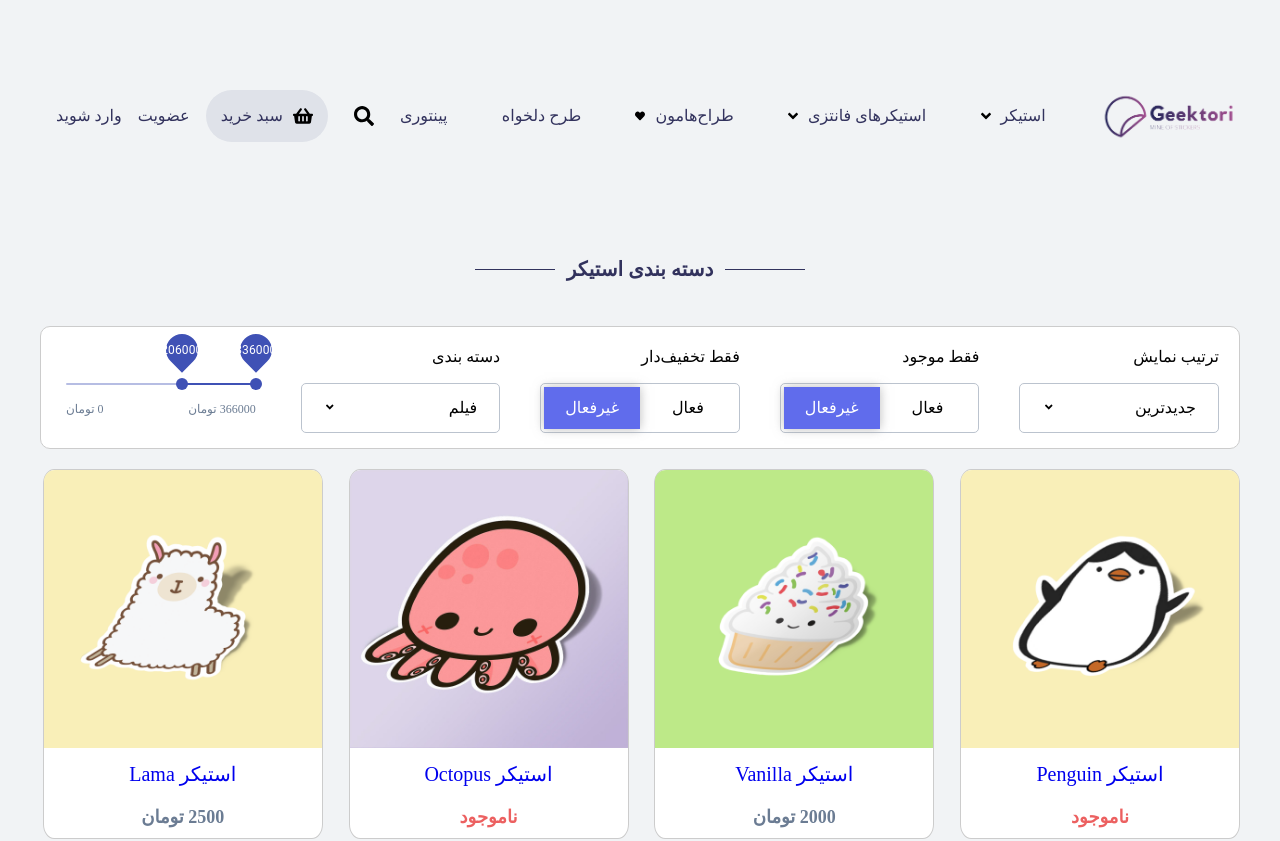
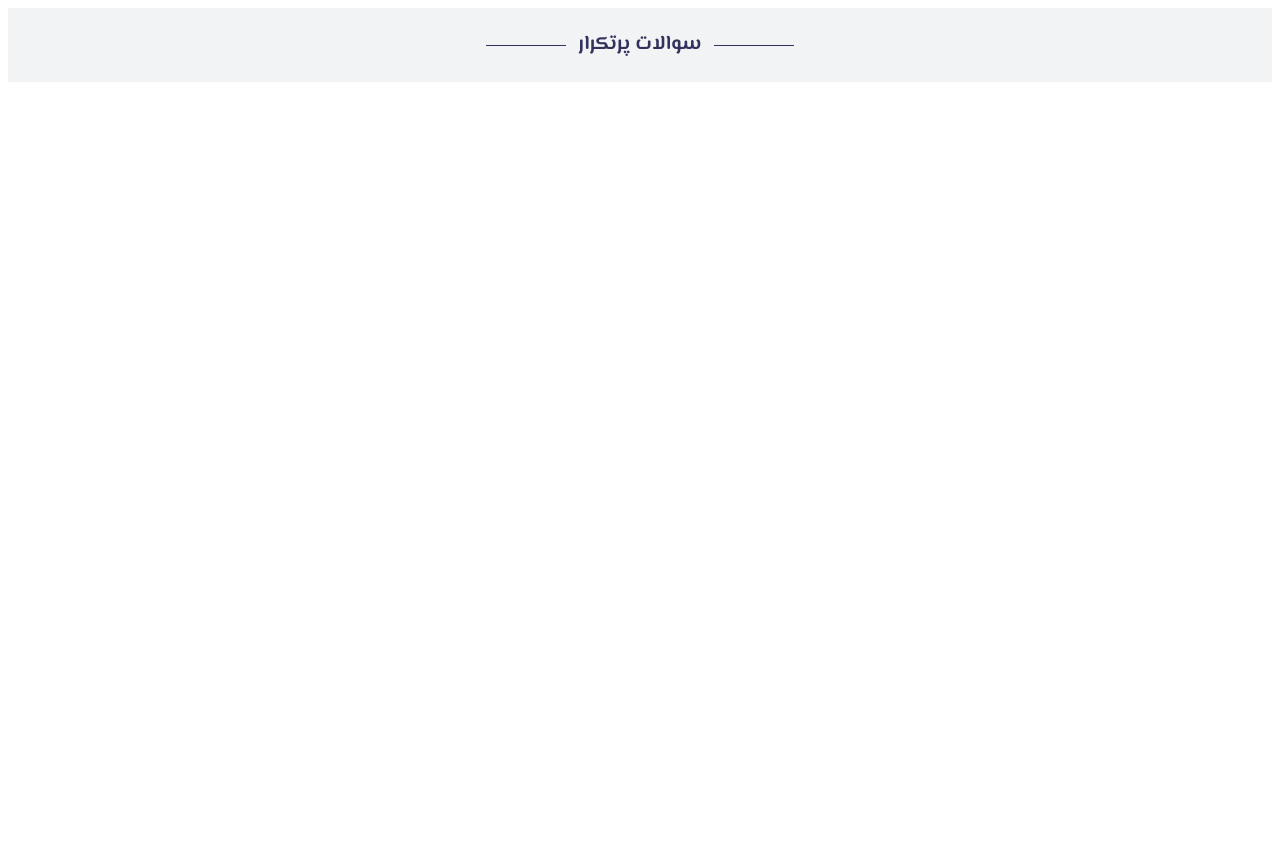
Before and after one commit to zahrabku/Geektori, a React (Create React App) app in the folder geektori/: page /category in a window 1280 px wide. Shown: the top 841 px of the page. After the commit the page ends 800 px from the top, so only its background shows below. Built offline with nearby package versions, Linux system fonts and the light colour scheme.

Commit message:
merge into main

```diff
--- /dev/null
+++ b/geektori/src/App.js
@@ -0,0 +1,14 @@
+import Container from './components/container.js'
+import './styles/sass/container__body.scss'
+import ItemHeader from './components/ItemHeader.js'
+
+function App() {
+  return(
+      <Container className={'container__body'}>
+        <ItemHeader text="سوالات پرتکرار"></ItemHeader>
+      </Container>
+
+  );
+}
+
+export default App;
--- a/geektori/src/styles/sass/container__body.scss
+++ b/geektori/src/styles/sass/container__body.scss
@@ -7,6 +7,8 @@
 	// max-width: 1200px;
 	// width: 98%;
 	// direction: rtl;
+    background-color: colors.$background-color;
+    font-family: 'El Messiri', sans-serif;
 }
 
 .main-container {
```
Also changed, not shown: 2 other files (tests, documents, lock files or other folders).
